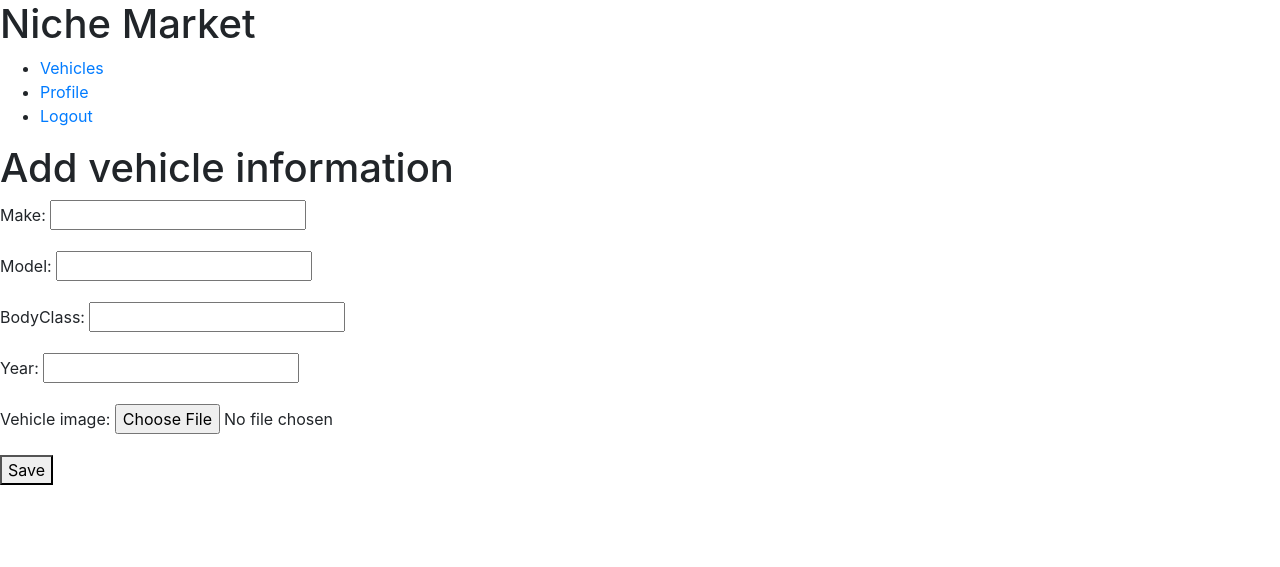
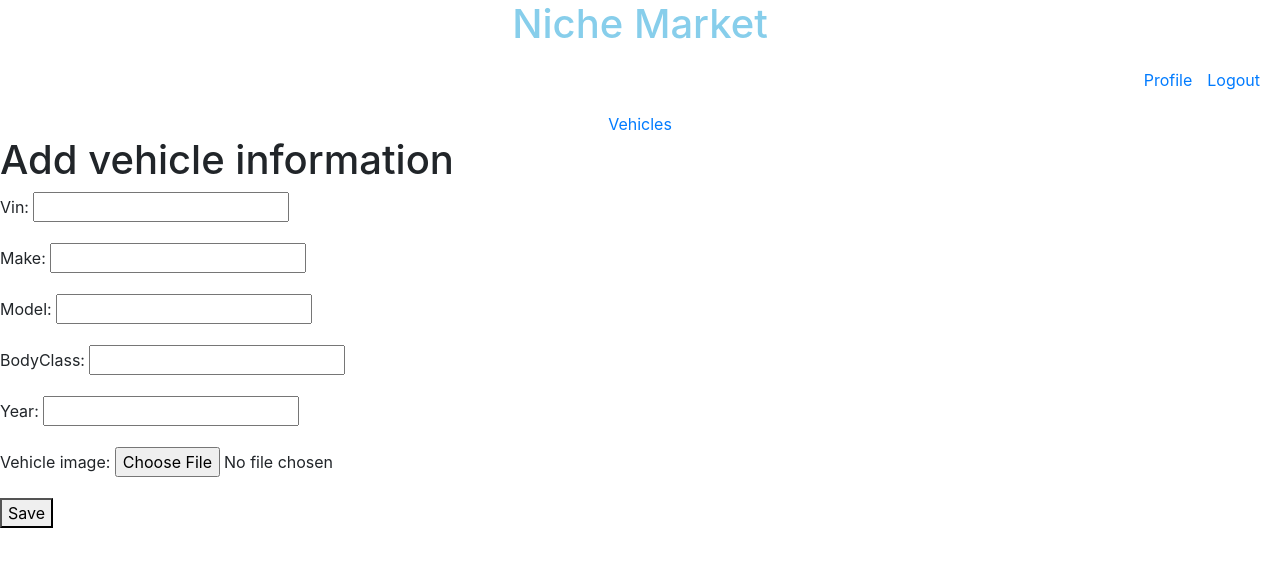
Before and after one commit to marzo20/project4, a Django app: page /vehicles/add/ in a window 1280 px wide. Shown: the top 567 px of the page. Run offline with Django 4.2, Linux system fonts and the light colour scheme; the visitor is signed in with stand-in values (Sample User, id 1); some libraries are stand-ins or nearby versions.

Commit message:
css added and model changed

```diff
--- a/main_app/form.py
+++ b/main_app/form.py
@@ -4,4 +4,4 @@ from .models import Vehicle
 class VehicleForm(forms.ModelForm):
     class Meta:
         model = Vehicle
-        fields = ['make', 'model', 'bodyClass', 'year', 'vehicle_image']
+        fields = ['vin','make', 'model', 'bodyClass', 'year', 'vehicle_image']
--- a/main_app/models.py
+++ b/main_app/models.py
@@ -3,6 +3,7 @@ from django.contrib.auth.models import User
 
 # Create your models here.
 class Vehicle(models.Model):
+    vin = models.CharField(max_length=17, default=None)
     make = models.CharField(max_length=50)
     model = models.CharField(max_length=50)
     bodyClass = models.CharField(max_length=50)
--- /dev/null
+++ b/main_app/static/css/main_app.css
@@ -0,0 +1,6 @@
+h1{
+    color:aqua;
+}
+.main{
+    font-size:xx-large;
+}
--- /dev/null
+++ b/main_app/static/main.css
@@ -0,0 +1,19 @@
+.main{
+    color: skyblue;
+    display:grid;
+    justify-content: center;
+}
+
+.login{
+    display: flex;
+    justify-content: end;
+    margin: 20px;
+}
+.loginnav{
+    display: flex;
+    gap: 15px;
+}
+.nav{
+    display: flex;
+    justify-content: space-evenly;
+}
--- a/main_app/templates/base.html
+++ b/main_app/templates/base.html
@@ -7,23 +7,29 @@
     <meta http-equiv="X-UA-Compatible" content="IE=edge">
     <meta name="viewport" content="width=device-width, initial-scale=1.0">
     <!--Bootstrap CSS-->
-      <link rel="stylesheet" href="https://stackpath.bootstrapcdn.com/bootstrap/4.4.1/css/bootstrap.min.css" integrity="sha384-Vkoo8x4CGsO3+Hhxv8T/Q5PaXtkKtu6ug5TOeNV6gBiFeWPGFN9MuhOf23Q9Ifjh" crossorigin="anonymous">
+    <link rel="stylesheet" href="https://cdn.jsdelivr.net/npm/bootstrap@5.1.3/dist/css/bootstrap.min.css" integrity="sha384-1BmE4kWBq78iYhFldvKuhfTAU6auU8tT94WrHftjDbrCEXSU1oBoqyl2QvZ6jIW3" crossorigin="anonymous">
+    <link rel="stylesheet" href="https://stackpath.bootstrapcdn.com/bootstrap/4.4.1/css/bootstrap.min.css" integrity="sha384-Vkoo8x4CGsO3+Hhxv8T/Q5PaXtkKtu6ug5TOeNV6gBiFeWPGFN9MuhOf23Q9Ifjh" crossorigin="anonymous">
+    <link rel="stylesheet" href="{% static 'main.css' %}">
     <title>Niche Market</title>
 </head>
 <body>
     <header>
-        <h1>Niche Market</h1>
-        <nav>
-            <ul>
-                <li><a href="{% url 'vehicles' %}">Vehicles</a></li>
+        <h1 class="main">Niche Market</h1>
+        <nav class="login">
                 {% if user.is_authenticated %}
-                    <li><a href="{% url  'profile' %}">Profile</a></li>
-                    <li><a href="{% url 'logout' %}">Logout</a></li>
+                <div class="loginnav">
+                    <a href="{% url  'profile' %}">Profile</a>
+                    <a href="{% url 'logout' %}">Logout</a>
+                </div>
                 {% else %}
-                    <li><a href="{% url 'register' %}">Signup</a></li>
-                    <li><a href="{% url 'login_page' %}">Login</a></li>
+                <div class="loginnav">
+                    <a href="{% url 'register' %}">Signup</a>
+                    <a href="{% url 'login_page' %}">Login</a>
+                </div>
                 {% endif %}
-            </ul>
+        </nav>
+        <nav class="nav">
+            <a href="{% url 'vehicles' %}">Vehicles</a>
         </nav>
     </header>
     <main>
--- a/main_app/templates/display.html
+++ b/main_app/templates/display.html
@@ -21,7 +21,8 @@
         <input id="year" type="number" name="year" value="{{ data.ModelYear }}"/>
         <label for="bodyClass">bodyClass</label>
         <input id="bodyClass" type="text" name="bodyClass" value="{{ data.BodyClass }}"/>
-        <button type="submit">Add to your car</button>
+        <!-- <button type="submit">Add to your car</button> -->
+        <input type="submit" value="OK">
     </form>
 
 {% endblock %}
--- a/main_app/urls.py
+++ b/main_app/urls.py
@@ -13,5 +13,5 @@ urlpatterns = [
     path('register/', views.register_request, name="register"),
     path('info/', views.index, name='info'),
     path('display/', views.display, name='display'),
-    path('display/?VIN=<str:querystring>', views.add_vehicle, name="add_vehicle"),
+    path('display/?VIN=<str:querystring>/', views.add_vehicle, name="add_vehicle"),
 ]
--- a/main_app/views.py
+++ b/main_app/views.py
@@ -1,3 +1,4 @@
+from urllib import response
 from xmlrpc.client import ResponseError
 from django.contrib import messages
 from django.shortcuts import redirect, render
@@ -134,16 +135,27 @@ def display(request):
 
 def add_vehicle(request):
     print('is it hitting the route?')
+    # Vehicle.objects.create(make = request.POST.get('make'),
+    #                         model = request.POST.get('model'),
+    #                         year = request.POST.get('year'),
+    #                         bodyClass = request.POST.get('bodyClass')
+
+    # )
     if request.method == 'POST':
-        form = VehicleForm(request.POST)
-        print(form, 'this is the form')
-        if form.is_valid:
-            form.instance.user = request.user
-            vehicle = form.save()
-            print(vehicle, 'vehicle form')
-            return redirect('profile')
-    else:
-        print('not valid?')
-        form = VehicleForm()
+        print(request.POST)
+        if request.POST.get("OK"):
+
+            form = VehicleForm(request.POST)
+            print(form, 'this is the form')
+            if form.is_valid:
+                form.instance.user = request.user
+                vehicle = form.save()
+                print(vehicle, 'vehicle form')
+                return redirect('profile')
+        else:
+            print('not valid?')
+            form = VehicleForm()
     context = {'form': form, 'header': 'Add vehicle information'}
     return render(request, 'display.html', context)
+    # print(request, 'difjaodijfoadjfo;adjfoadjf')
+    # return redirect('profile')
--- a/project4/settings.py
+++ b/project4/settings.py
@@ -120,7 +120,7 @@ USE_TZ = True
 # Static files (CSS, JavaScript, Images)
 # https://docs.djangoproject.com/en/4.0/howto/static-files/
 
-STATIC_URL = 'static/'
+STATIC_URL = '/static/'
 MEDIA_ROOT = '/media/'
 MEDIA_ROOT = os.path.join(BASE_DIR, 'media')
 STATICFILES_DIRS = (
```
Also changed, not shown: main_app/migrations/0008_vehicle_vin.py (added).
